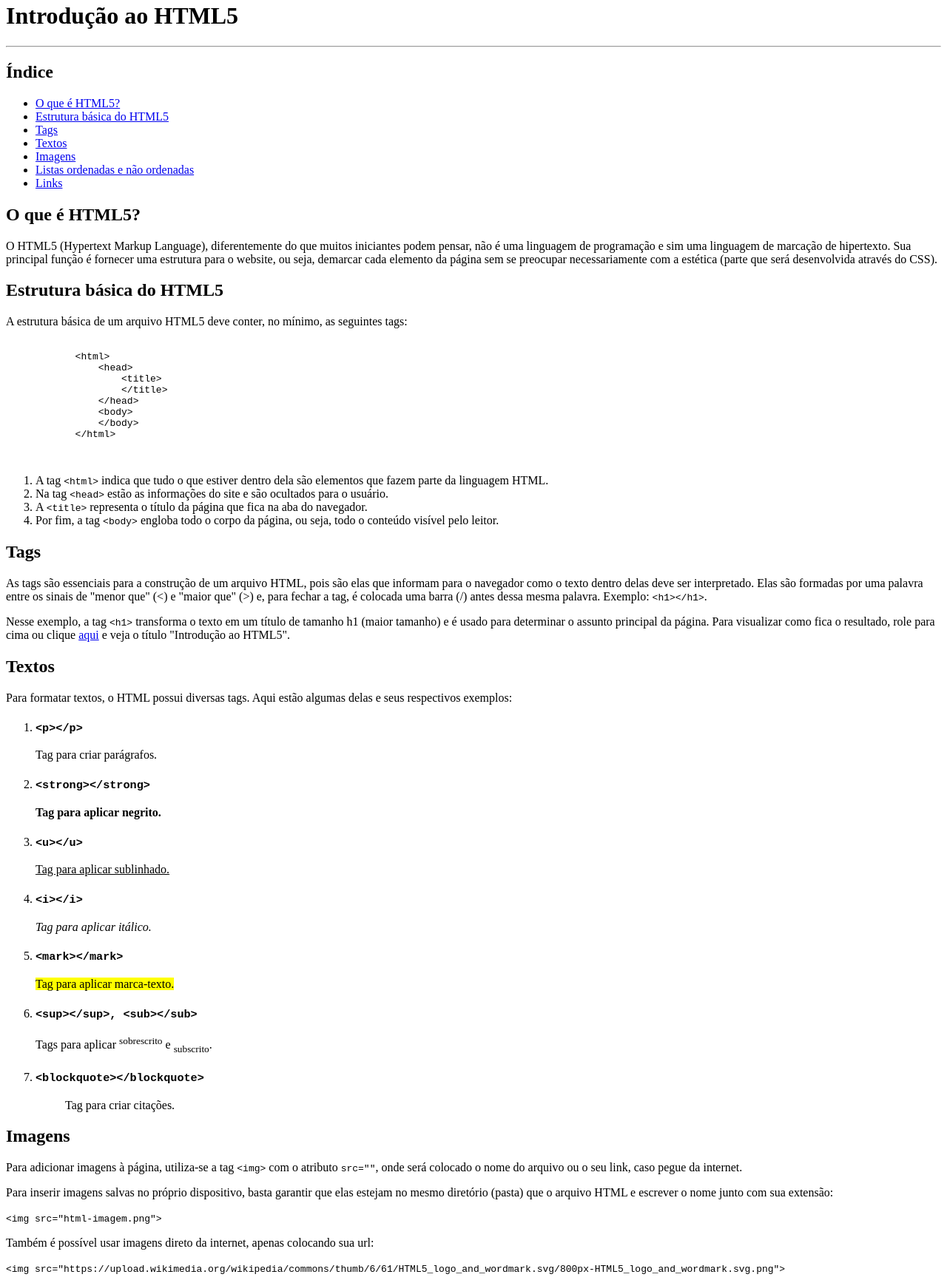
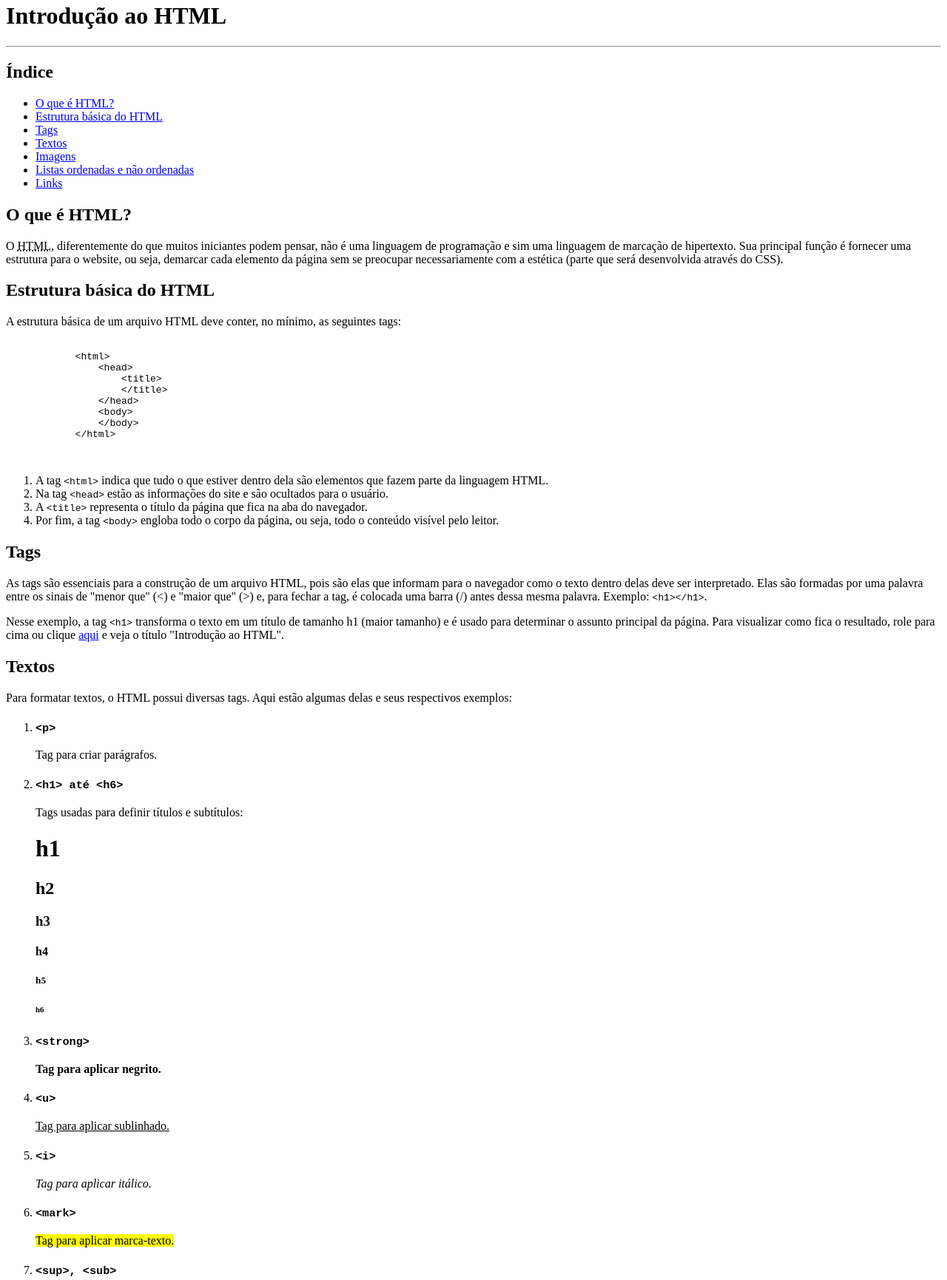
Before and after one commit to marcella2808/dio-desafio-website, a plain HTML site: page index.html in a window 1280 px wide. Shown: the part 18-1749 px from the top of the page at 74% size. Drawn offline with Linux system fonts and the light colour scheme.

Commit message:
adicionando readme.md

```diff
--- a/index.html
+++ b/index.html
@@ -3,31 +3,31 @@
 <head>
     <meta charset="UTF-8">
     <meta name="viewport" content="width=device-width, initial-scale=1.0">
-    <title>Introdução ao HTML5</title>
+    <title>Introdução ao HTML</title>
 </head>
 <body>
-    <h1 id="h1">Introdução ao HTML5</h1>
+    <h1 id="h1">Introdução ao HTML</h1>
     <hr>
     <h2>Índice</h2>
     <ul>
-        <li><a href="#definicao">O que é HTML5?</a></li>
-        <li><a href="#estrutura">Estrutura básica do HTML5</a></li>
+        <li><a href="#definicao">O que é HTML?</a></li>
+        <li><a href="#estrutura">Estrutura básica do HTML</a></li>
         <li><a href="#tags">Tags</a></li>
         <li><a href="#textos">Textos</a></li>
         <li><a href="#imagens">Imagens</a></li>
         <li><a href="#listas">Listas ordenadas e não ordenadas</a></li>
         <li><a href="#links">Links</a></li>
     </ul>
-    <h2 id="definicao">O que é HTML5?</h2>
+    <h2 id="definicao">O que é HTML?</h2>
     <p>
-        O HTML5 (Hypertext Markup Language), diferentemente do que muitos iniciantes podem pensar, não é uma
+        O <abbr title="HyperText Markup Language">HTML</abbr>, diferentemente do que muitos iniciantes podem pensar, não é uma
         linguagem de programação e sim uma linguagem de marcação de hipertexto. Sua principal função é
         fornecer uma estrutura para o website, ou seja, demarcar cada elemento da página sem se preocupar necessariamente
         com a estética (parte que será desenvolvida através do CSS).
     </p>
-    <h2 id="estrutura">Estrutura básica do HTML5</h2>
+    <h2 id="estrutura">Estrutura básica do HTML</h2>
     <p>
-        A estrutura básica de um arquivo HTML5 deve conter, no mínimo, as seguintes tags:
+        A estrutura básica de um arquivo HTML deve conter, no mínimo, as seguintes tags:
     </p>
     <pre>
         <code>
@@ -69,7 +69,7 @@
     <p>
         Nesse exemplo, a tag <code>&lt;h1&gt;</code> transforma o texto em um título de tamanho h1 (maior tamanho) e é
         usado para determinar o assunto principal da página. Para visualizar como fica o resultado, role para cima ou clique
-        <a href="#h1">aqui</a> e veja o título "Introdução ao HTML5".
+        <a href="#h1">aqui</a> e veja o título "Introdução ao HTML".
     </p>
     <h2 id="textos">Textos</h2>
     <p>
@@ -77,13 +77,25 @@
     </p>
     <ol>
         <li>
-            <h3><code>&lt;p&gt;&lt;/p&gt;</code></h3>
+            <h3><code>&lt;p&gt;</code></h3>
             <p>
                 Tag para criar parágrafos.
             </p>
         </li>
         <li>
-            <h3><code>&lt;strong&gt;&lt;/strong&gt;</code></h3>
+            <h3><code>&lt;h1&gt; até &lt;h6&gt;</code></h3>
+            <p>
+                Tags usadas para definir títulos e subtítulos:
+            </p>
+            <h1>h1</h1>
+            <h2>h2</h2>
+            <h3>h3</h3>
+            <h4>h4</h4>
+            <h5>h5</h5>
+            <h6>h6</h6>
+        </li>
+        <li>
+            <h3><code>&lt;strong&gt;</code></h3>
             <p>
                 <strong>
                     Tag para aplicar negrito.
@@ -91,7 +103,7 @@
             </p>
         </li>
         <li>
-            <h3><code>&lt;u&gt;&lt;/u&gt;</code></h3>
+            <h3><code>&lt;u&gt;</code></h3>
             <p>
                 <u>
                     Tag para aplicar sublinhado.
@@ -99,7 +111,7 @@
             </p>
         </li>
         <li>
-            <h3><code>&lt;i&gt;&lt;/i&gt;</code></h3>
+            <h3><code>&lt;i&gt;</code></h3>
             <p>
                 <i>
                     Tag para aplicar itálico.
@@ -107,7 +119,7 @@
             </p>
         </li>
         <li>
-            <h3><code>&lt;mark&gt;&lt;/mark&gt;</code></h3>
+            <h3><code>&lt;mark&gt;</code></h3>
             <p>
                 <mark>
                     Tag para aplicar marca-texto.
@@ -115,13 +127,13 @@
             </p>
         </li>
         <li>
-            <h3><code>&lt;sup&gt;&lt;/sup&gt;, &lt;sub&gt;&lt;/sub&gt;</code></h3>
+            <h3><code>&lt;sup&gt;, &lt;sub&gt;</code></h3>
             <p>
                 Tags para aplicar <sup>sobrescrito</sup> e <sub>subscrito</sub>.
             </p>
         </li>
         <li>
-            <h3><code>&lt;blockquote&gt;&lt;/blockquote&gt;</code></h3>
+            <h3><code>&lt;blockquote&gt;</code></h3>
             <p>
                 <blockquote>
                     Tag para criar citações.
@@ -224,7 +236,6 @@
     <code>
             &lt;a href="https://github.com/marcella2808"&gt;Meu GitHub&lt;a&gt;
     </code>
-    <p><a href="https://github.com/marcella2808">Meu GitHub</a></p>
     <p>
         Para abrir o link em outra aba, podemos usar o atributo <code>target=""</code> com o valor <code>_blank</code>:
     </p>
```
Also changed, not shown: 1 other file.
